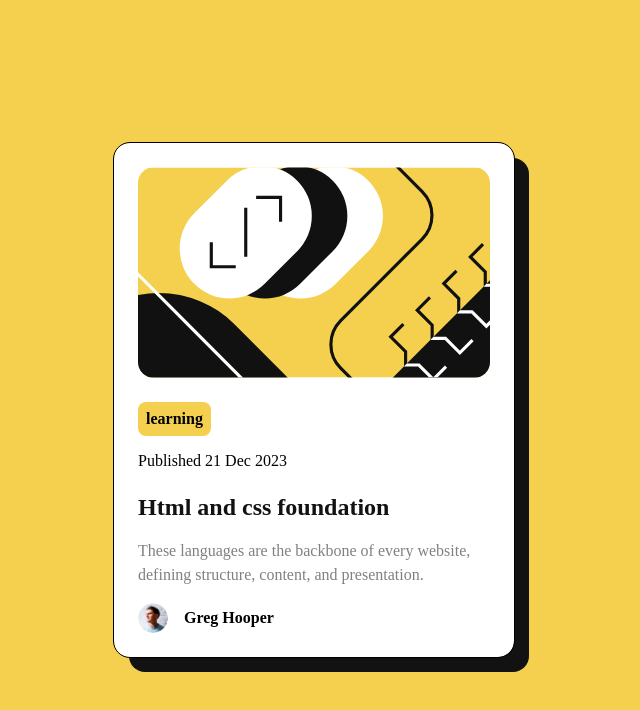
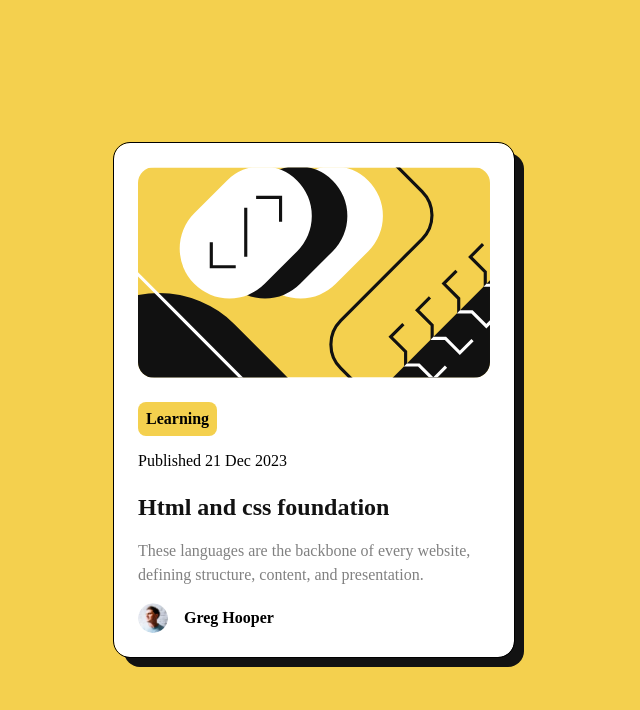
Before and after one commit to paramaguru077/blow-preview, a plain HTML site: page blog-preview-card-main/index.html in a window 1280 px wide. Shown: the whole page, without its empty margins (326-966 px from the left). Drawn offline with Linux system fonts and the light colour scheme.

Commit message:
little change

```diff
--- a/blog-preview-card-main/index.html
+++ b/blog-preview-card-main/index.html
@@ -11,21 +11,21 @@
 </head>
 <body>
 
-     <div class="card">
+    <div class="card">
 
         <img src="./assets/images/illustration-article.svg" alt=" image">
-        <p class="learning"> learning</p>
+        <p class="learning"> Learning</p>
         <p class="date"> Published 21 Dec 2023</p>
         <h1><a href="#">Html and css foundation</a></h1>
         <p class="description"> These languages are the backbone of every website, defining structure, content, and presentation.
-      </p>
+        </p>
       <div class="author">
         <img src="./assets/images/image-avatar.webp" alt="image2">
         <p class="name">  Greg Hooper</p>
 
       </div>
 
-     </div>
+    </div>
 
 
 
--- a/blog-preview-card-main/style.css
+++ b/blog-preview-card-main/style.css
@@ -38,8 +38,8 @@ img{
     background-color: var(--black);
     z-index: -1;
     position: absolute;
-    top:15px;
-    right: -15px;
+    top:10px;
+    right:-10px;
     border-radius: 1rem;
 }
 .card img{
@@ -60,6 +60,7 @@ img{
 }
 .card h1{
     margin:1rem 0 ;
+    font-weight: 800;
 }
 .card h1 a{
     color: var(--black);
@@ -67,6 +68,7 @@ img{
     font-weight: 800;
     text-decoration: none;
     line-height:1;
+
 }
 .card h1 a:hover{
     color: var(--yellow);
```
